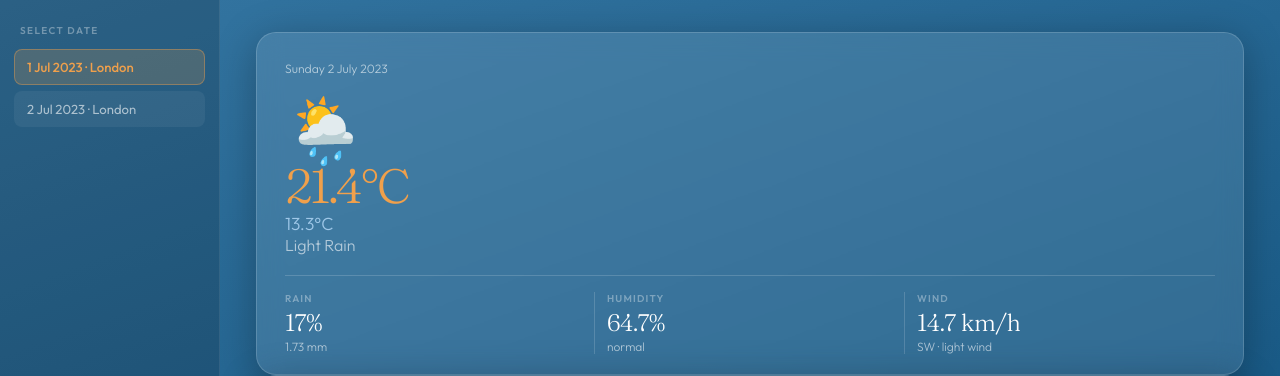
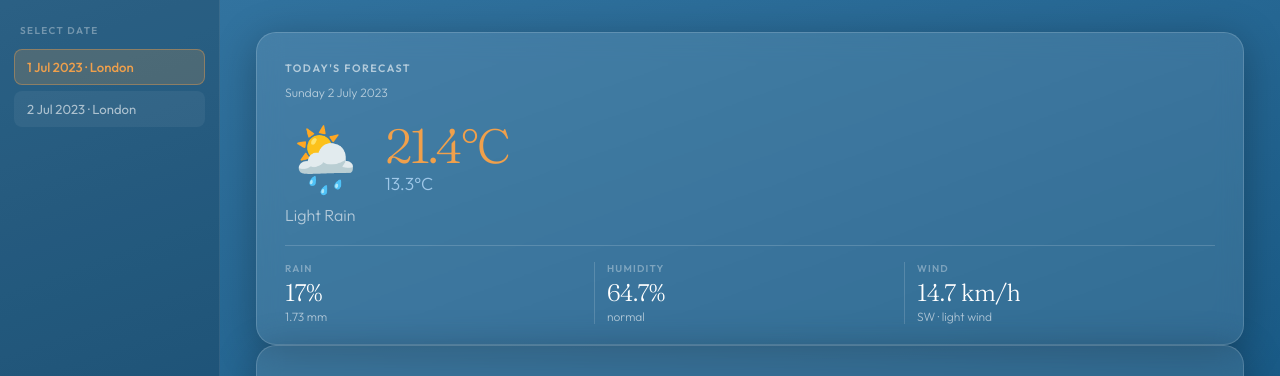
Before and after one commit to Aisha-Bassam/THE-PROJECT, a Flask app: page / in a window 1280 px wide. Shown: the part 56-432 px from the top of the page. Run offline with Flask 3, Linux system fonts and the light colour scheme.

Commit message:
fix display

```diff
--- a/app/templates/partials/weather_panel.html
+++ b/app/templates/partials/weather_panel.html
@@ -8,11 +8,14 @@
 #}
 
 <div class="wp-inner">
-  <div class="wp-date"    id="{{ wp_prefix }}WpDate">—</div>
-  <div class="wp-icon"    id="{{ wp_prefix }}WpIcon">🌤️</div>
-  <div class="wp-temps">
-    <span class="wp-temp-max" id="{{ wp_prefix }}WpTempMax">—</span>
-    <span class="wp-temp-min" id="{{ wp_prefix }}WpTempMin">—</span>
+  <div class="panel-label">Today's Forecast</div>
+  <div class="wp-date" id="{{ wp_prefix }}WpDate">—</div>
+  <div class="wp-main-row">
+    <div class="wp-icon" id="{{ wp_prefix }}WpIcon">🌤️</div>
+    <div class="wp-temps">
+      <span class="wp-temp-max" id="{{ wp_prefix }}WpTempMax">—</span>
+      <span class="wp-temp-min" id="{{ wp_prefix }}WpTempMin">—</span>
+    </div>
   </div>
-  <div class="wp-label"   id="{{ wp_prefix }}WpLabel">—</div>
+  <div class="wp-label" id="{{ wp_prefix }}WpLabel">—</div>
 </div>
```
